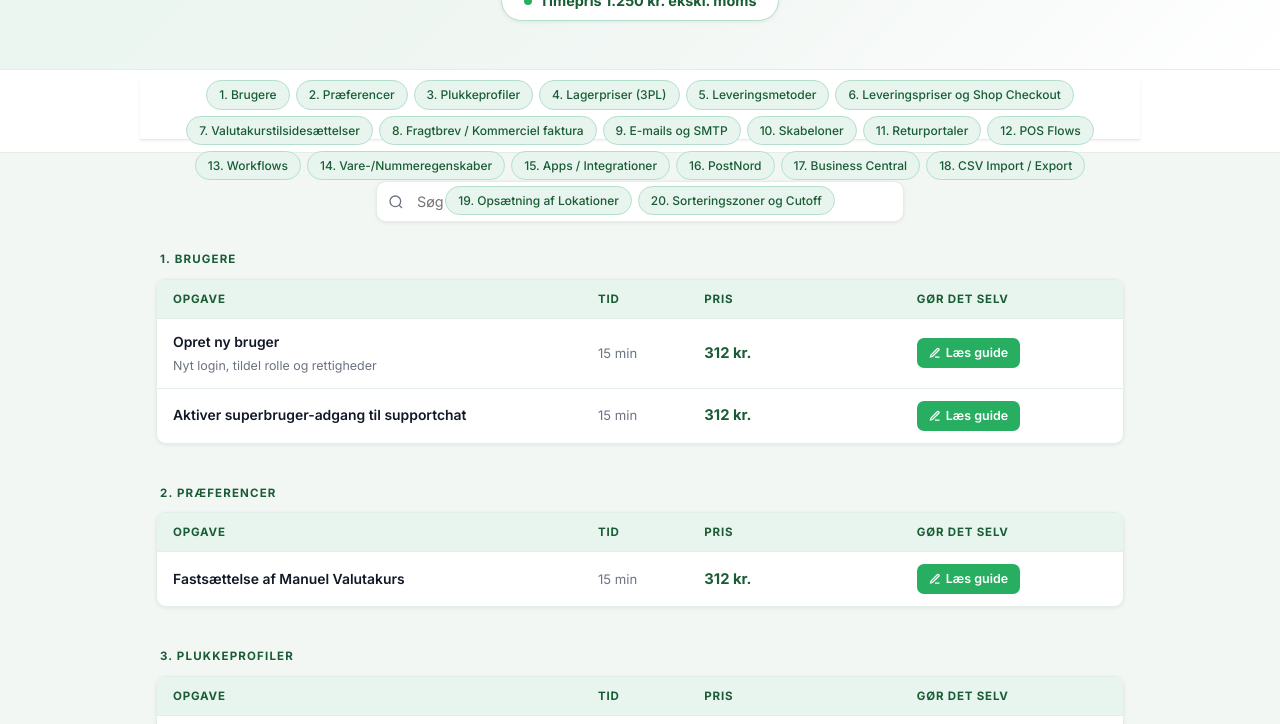
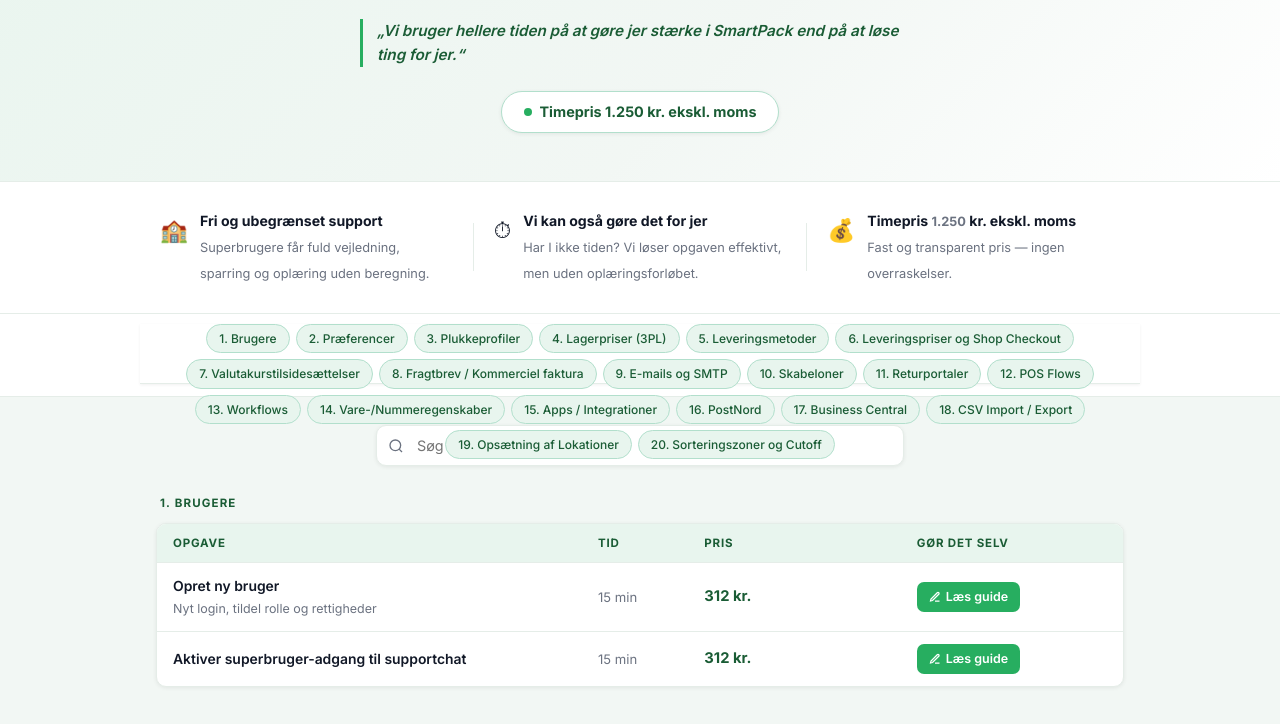
Before and after one commit to coopincDK/smartpack-priser, a website: page docs/index.html in a window 1280 px wide. Shown: the part 301-1025 px from the top of the page. Drawn offline with Linux system fonts and the light colour scheme.

```diff
--- a/docs/index.html
+++ b/docs/index.html
@@ -100,6 +100,70 @@
     box-shadow: var(--shadow);
   }
   .hourly-badge::before { content: ''; display: inline-block; width: 8px; height: 8px; background: var(--green); border-radius: 50%; }
+
+  /* HERO TEKST */
+  .hero-lead { font-size: 1rem; color: var(--muted); max-width: 580px; margin: 0 auto 16px; }
+  .hero-quote {
+    font-size: .95rem;
+    font-style: italic;
+    color: var(--green-dark);
+    font-weight: 600;
+    max-width: 560px;
+    margin: 0 auto 24px;
+    border-left: 3px solid var(--green);
+    padding-left: 14px;
+    text-align: left;
+  }
+
+  /* INFO BANNER */
+  .info-banner {
+    background: var(--white);
+    border-bottom: 1px solid var(--border);
+    padding: 20px 24px;
+  }
+  .info-banner-inner {
+    max-width: 1000px;
+    margin: 0 auto;
+    display: flex;
+    align-items: center;
+    gap: 0;
+    flex-wrap: wrap;
+  }
+  .info-col {
+    display: flex;
+    align-items: flex-start;
+    gap: 12px;
+    flex: 1;
+    min-width: 220px;
+    padding: 8px 20px;
+  }
+  .info-icon {
+    font-size: 1.4rem;
+    flex-shrink: 0;
+    margin-top: 2px;
+  }
+  .info-col strong {
+    display: block;
+    font-size: .88rem;
+    font-weight: 700;
+    color: var(--text);
+    margin-bottom: 2px;
+  }
+  .info-col span {
+    font-size: .8rem;
+    color: var(--muted);
+    line-height: 1.4;
+  }
+  .info-divider {
+    width: 1px;
+    height: 48px;
+    background: var(--border);
+    flex-shrink: 0;
+  }
+  @media (max-width: 700px) {
+    .info-divider { display: none; }
+    .info-col { padding: 8px 4px; }
+  }
 
   /* ── TOC ── */
   .toc-wrap {
@@ -250,9 +314,41 @@
 <!-- HERO -->
 <div class="hero">
   <div class="hero-badge">Support &amp; Superbrugere</div>
-  <h1>Hvad koster det, hvis <span>vi gør det?</span></h1>
-  <p>Registrerede superbrugere får fri support. Nedenfor ses priser for opgaver vi løser for jer — ekskl. moms.</p>
+  <h1>Vi gør jer stærke i SmartPack.<br><span>Ikke bare opgaverne.</span></h1>
+  <p class="hero-lead">Registrerede superbrugere får fri og ubegrænset support. Vi guider, sparrer og oplærer jer i, hvordan systemet bruges bedst i hverdagen.</p>
+  <div class="hero-quote">
+    „Vi bruger hellere tiden på at gøre jer stærke i SmartPack end på at løse ting for jer.“
+  </div>
   <div class="hourly-badge" id="hourlyBadge">Indlæser...</div>
+</div>
+
+<!-- INFO BANNER -->
+<div class="info-banner">
+  <div class="info-banner-inner">
+    <div class="info-col">
+      <div class="info-icon">&#127979;</div>
+      <div>
+        <strong>Fri og ubegrænset support</strong>
+        <span>Superbrugere får fuld vejledning, sparring og oplæring uden beregning.</span>
+      </div>
+    </div>
+    <div class="info-divider"></div>
+    <div class="info-col">
+      <div class="info-icon">&#9201;</div>
+      <div>
+        <strong>Vi kan også gøre det for jer</strong>
+        <span>Har I ikke tiden? Vi løser opgaven effektivt, men uden oplæringsforløbet.</span>
+      </div>
+    </div>
+    <div class="info-divider"></div>
+    <div class="info-col">
+      <div class="info-icon">&#128176;</div>
+      <div>
+        <strong>Timepris <span id="hourlyInline">1.250</span> kr. ekskl. moms</strong>
+        <span>Fast og transparent pris — ingen overraskelser.</span>
+      </div>
+    </div>
+  </div>
 </div>
 
 <!-- TOC -->
@@ -309,6 +405,8 @@
 function renderBadge(data) {
   document.getElementById('hourlyBadge').textContent =
     'Timepris ' + data.hourlyRate.toLocaleString('da-DK') + ' ' + data.currency + ' ' + data.vatNote;
+  const inline = document.getElementById('hourlyInline');
+  if (inline) inline.textContent = data.hourlyRate.toLocaleString('da-DK');
 }
 
 function renderToc(data) {
```
